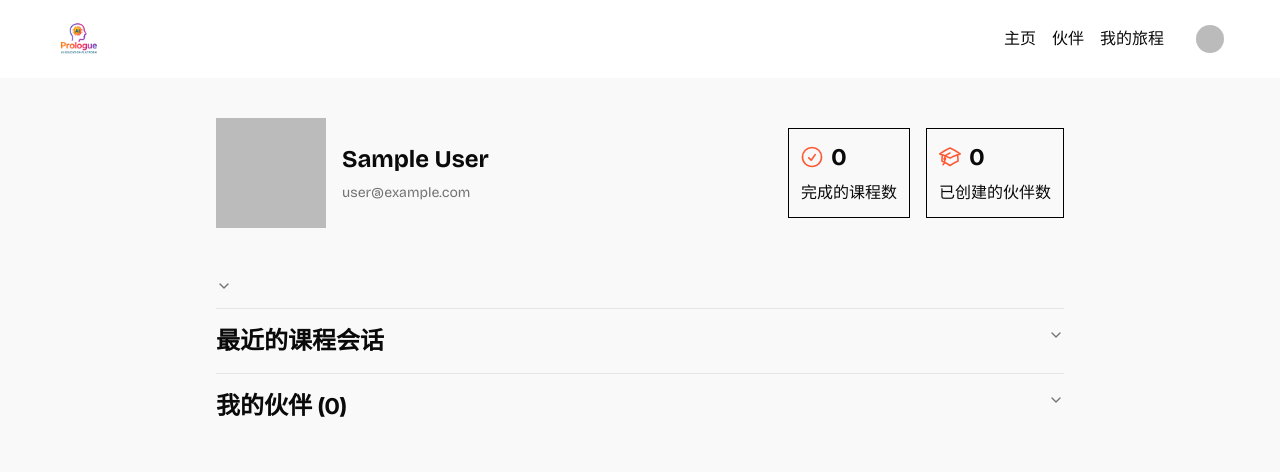
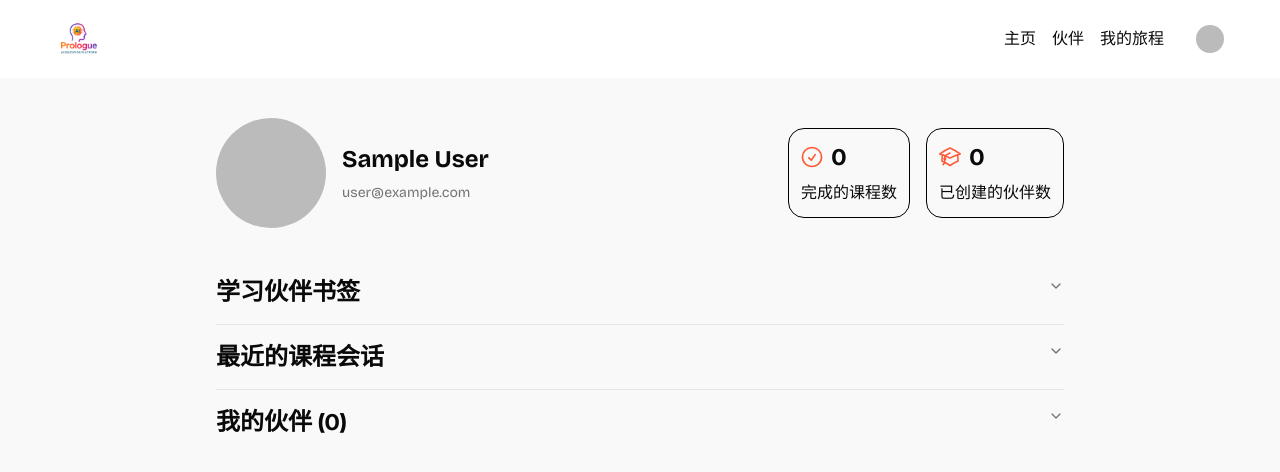
Before and after one commit to BlackishGreen33/SaaS-Edu-Platform, a Next.js app: page /my-journey in a window 1280 px wide. Shown: the top 472 px of the page. Built offline with nearby package versions, Linux system fonts and the light colour scheme; no server answers; the database is empty; sample sign-in values are in the browser's storage; some icons are missing; what @vapi-ai/web would draw is missing.

Commit message:
🐞 fix(components): text content meaning

```diff
--- a/package.json
+++ b/package.json
@@ -25,6 +25,7 @@
     "clsx": "^2.1.1",
     "lottie-react": "^2.4.1",
     "lucide-react": "^0.511.0",
+    "motion": "^12.15.0",
     "next": "15.1.8",
     "react": "^19.0.0",
     "react-dom": "^19.0.0",
--- a/src/app/layout.tsx
+++ b/src/app/layout.tsx
@@ -27,7 +27,7 @@ export default function RootLayout({
   children: React.ReactNode;
 }>) {
   return (
-    <html lang="zh-cn">
+    <html lang="zh-cn" suppressHydrationWarning>
       <body
         className={`${geistSans.variable} ${geistMono.variable} antialiased`}
       >
--- a/src/app/my-journey/page.tsx
+++ b/src/app/my-journey/page.tsx
@@ -30,6 +30,7 @@ const Page: NextPage = async () => {
       <section className="flex items-center justify-between gap-4 max-sm:flex-col">
         <div className="flex items-center gap-4">
           <Image
+            className="rounded-full"
             src={user.imageUrl}
             alt={user.firstName!}
             width={110}
@@ -45,7 +46,7 @@ const Page: NextPage = async () => {
           </div>
         </div>
         <div className="flex gap-4">
-          <div className="rouded-lg flex h-fit flex-col gap-2 border border-black p-3">
+          <div className="flex h-fit flex-col gap-2 rounded-2xl border border-black p-3">
             <div className="flex items-center gap-2">
               <Image
                 src="/icons/check.svg"
@@ -57,7 +58,7 @@ const Page: NextPage = async () => {
             </div>
             <div>完成的课程数</div>
           </div>
-          <div className="rouded-lg flex h-fit flex-col gap-2 border border-black p-3">
+          <div className="flex h-fit flex-col gap-2 rounded-2xl border border-black p-3">
             <div className="flex items-center gap-2">
               <Image src="/icons/cap.svg" alt="cap" width={22} height={22} />
               <p className="text-2xl font-bold">{companions.length}</p>
@@ -70,11 +71,12 @@ const Page: NextPage = async () => {
         <AccordionItem value="bookmarks">
           <AccordionTrigger className="text-2xl font-bold">
             {/* Bookmarked Companions {`(${bookmarkedCompanions.length})`} */}
+            学习伙伴书签
           </AccordionTrigger>
           <AccordionContent>
             <CompanionsList
               // companions={bookmarkedCompanions}
-              title="Bookmarked Companions"
+              title="学习伙伴书签"
             />
           </AccordionContent>
         </AccordionItem>
--- a/src/common/components/companion/CTA.tsx
+++ b/src/common/components/companion/CTA.tsx
@@ -1,3 +1,6 @@
+'use client';
+
+import { motion } from 'motion/react';
 import Image from 'next/image';
 import Link from 'next/link';
 
@@ -9,12 +12,16 @@ const Cta: React.FC = () => (
     <h2 className="text-3xl font-bold">构建和个性化学习伙伴</h2>
     <p>选择一个名字，科目，声音，和个性，开始通过自然和有趣的语音对话学习。</p>
     <Image src="images/cta.svg" alt="cta" width={362} height={232} />
-    <button className="btn-primary">
+    <motion.button
+      whileTap={{ scale: 0.9 }}
+      whileHover={{ scale: 1.05 }}
+      className="btn-primary"
+    >
       <Image src="/icons/plus.svg" alt="plus" width={12} height={12} />
       <Link href="/companions/new">
         <p>构建新伙伴</p>
       </Link>
-    </button>
+    </motion.button>
   </section>
 );
 
--- a/src/common/components/companion/CompanionCard.tsx
+++ b/src/common/components/companion/CompanionCard.tsx
@@ -1,5 +1,6 @@
 'use client';
 
+import { motion } from 'motion/react';
 import Image from 'next/image';
 import Link from 'next/link';
 import { usePathname } from 'next/navigation';
@@ -71,9 +72,13 @@ const CompanionCard: React.FC<CompanionCardProps> = ({
         <p className="text-sm">{duration} 分钟</p>
       </div>
       <Link href={`/companions/${id}`} className="w-full">
-        <button className="bg-primary flex w-full cursor-pointer items-center justify-center gap-2 rounded-xl px-4 py-2 text-white">
+        <motion.button
+          whileTap={{ scale: 0.9 }}
+          whileHover={{ scale: 1.01 }}
+          className="bg-primary flex w-full cursor-pointer items-center justify-center gap-2 rounded-xl px-4 py-2 text-white"
+        >
           开始课程
-        </button>
+        </motion.button>
       </Link>
     </article>
   );
--- a/src/common/components/companion/CompanionComponent.tsx
+++ b/src/common/components/companion/CompanionComponent.tsx
@@ -1,6 +1,7 @@
 'use client';
 
 import Lottie, { LottieRefCurrentProps } from 'lottie-react';
+import { motion } from 'motion/react';
 import Image from 'next/image';
 import * as React from 'react';
 
@@ -177,7 +178,9 @@ const CompanionComponent: React.FC<CompanionComponentProps> = ({
               {isMuted ? '开启麦克风' : '关闭麦克风'}
             </p>
           </button>
-          <button
+          <motion.button
+            whileTap={{ scale: 0.9 }}
+            whileHover={{ scale: 1.01 }}
             className={cn(
               'w-full cursor-pointer rounded-lg py-2 text-white transition-colors',
               callStatus === CallStatus.ACTIVE ? 'bg-red-700' : 'bg-primary',
@@ -192,7 +195,7 @@ const CompanionComponent: React.FC<CompanionComponentProps> = ({
               : callStatus === CallStatus.CONNECTING
                 ? '连接中'
                 : '开始对话'}
-          </button>
+          </motion.button>
         </div>
       </section>
       <section className="relative flex w-full flex-grow flex-col items-center gap-4 overflow-hidden pt-10">
--- a/src/common/components/elements/SubjectFilter.tsx
+++ b/src/common/components/elements/SubjectFilter.tsx
@@ -39,7 +39,7 @@ const SubjectFilter: React.FC = () => {
   return (
     <Select onValueChange={setSubject} value={subject}>
       <SelectTrigger className="input capitalize">
-        <SelectValue placeholder="Subject" />
+        <SelectValue placeholder="主題" />
       </SelectTrigger>
       <SelectContent>
         <SelectItem value="all">所有主题</SelectItem>
```
Also changed, not shown: 1 other file (tests, documents, lock files or other folders).
